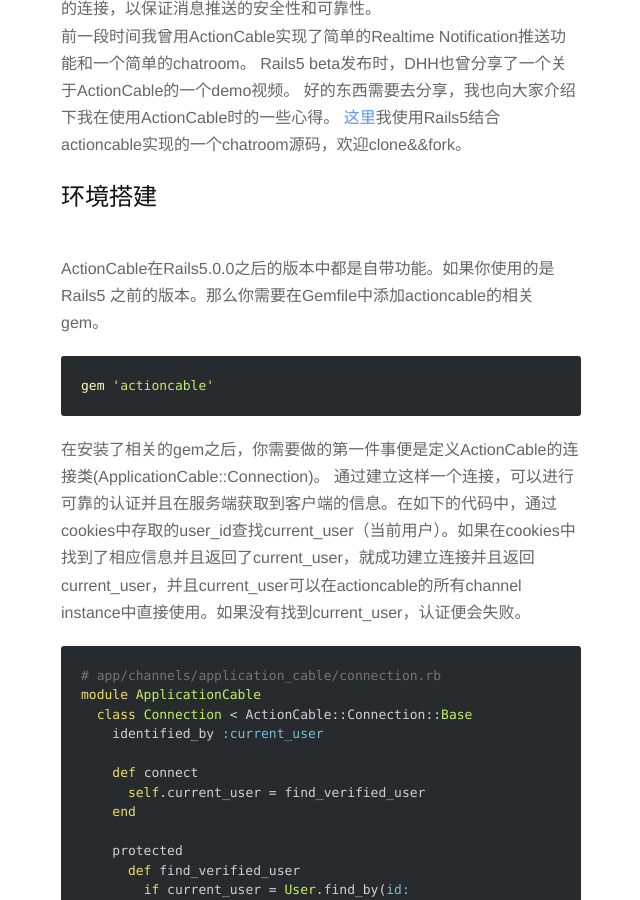
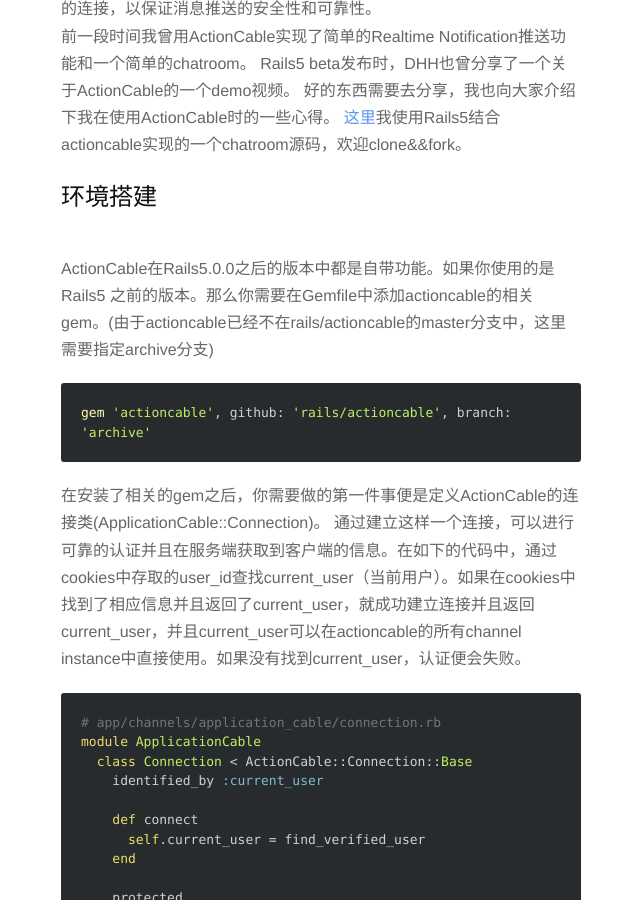
Before and after one commit to lokyoung/lcy_blog, a Jekyll site: the page built from _posts/2016-02-08-actioncable.md, in a window 1280 px wide and 900 px high, scrolled down 463 px. Shown: the whole window, without its empty margins (319-959 px from the left). Built offline with Jekyll 4.4.1, drawn with Linux system fonts in a browser that asks for light colours; comment, search, counter and statistics services are not loaded.

Commit message:
fix: actioncable gem

````diff
--- a/_posts/2016-02-08-actioncable.md
+++ b/_posts/2016-02-08-actioncable.md
@@ -12,10 +12,10 @@ Rails5 beta发布时，DHH也曾分享了一个关于ActionCable的一个demo视
 [这里](https://github.com/lokyoung/Rails-Training)我使用Rails5结合actioncable实现的一个chatroom源码，欢迎clone&&fork。
 
 ## 环境搭建
-ActionCable在Rails5.0.0之后的版本中都是自带功能。如果你使用的是Rails5 之前的版本。那么你需要在Gemfile中添加actioncable的相关gem。
+ActionCable在Rails5.0.0之后的版本中都是自带功能。如果你使用的是Rails5 之前的版本。那么你需要在Gemfile中添加actioncable的相关gem。(由于actioncable已经不在rails/actioncable的master分支中，这里需要指定archive分支)
 
 ```ruby
-gem 'actioncable'
+gem 'actioncable', github: 'rails/actioncable', branch: 'archive'
 ```
 
 在安装了相关的gem之后，你需要做的第一件事便是定义ActionCable的连接类(ApplicationCable::Connection)。
````
